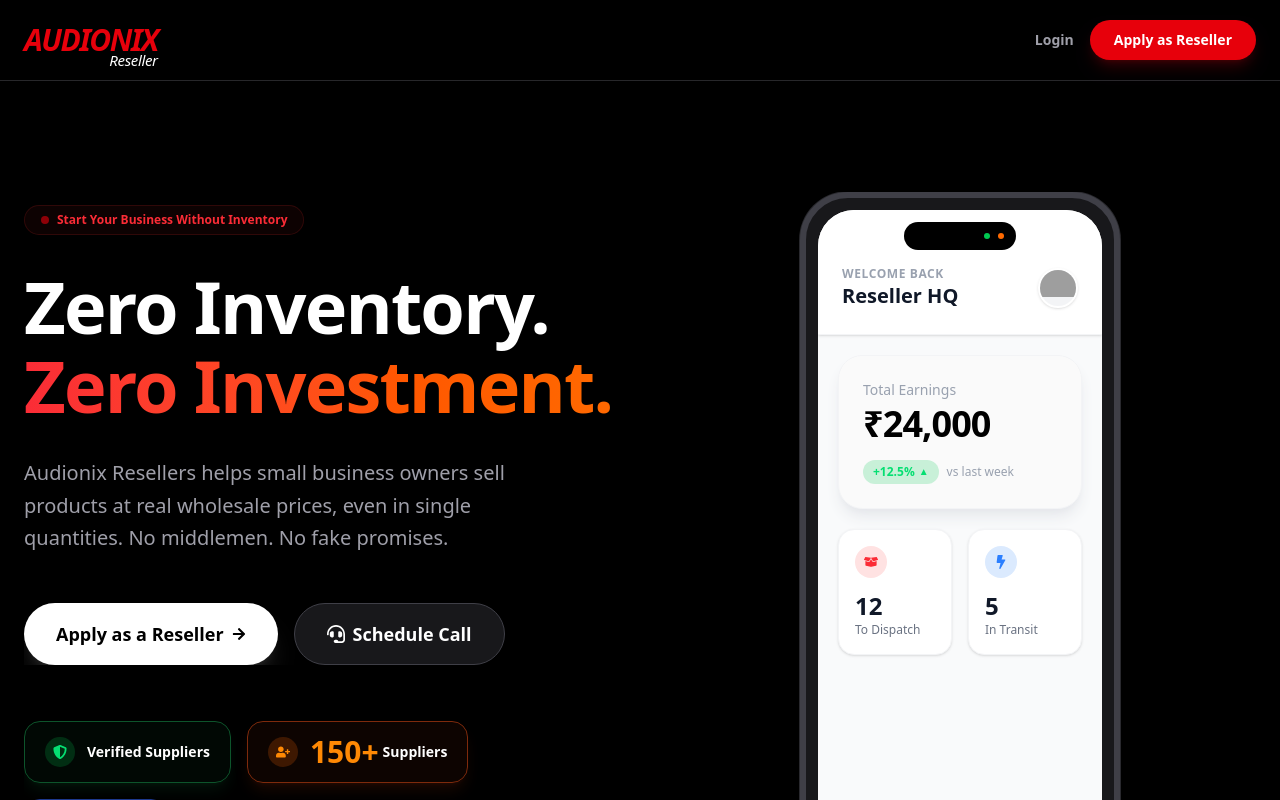
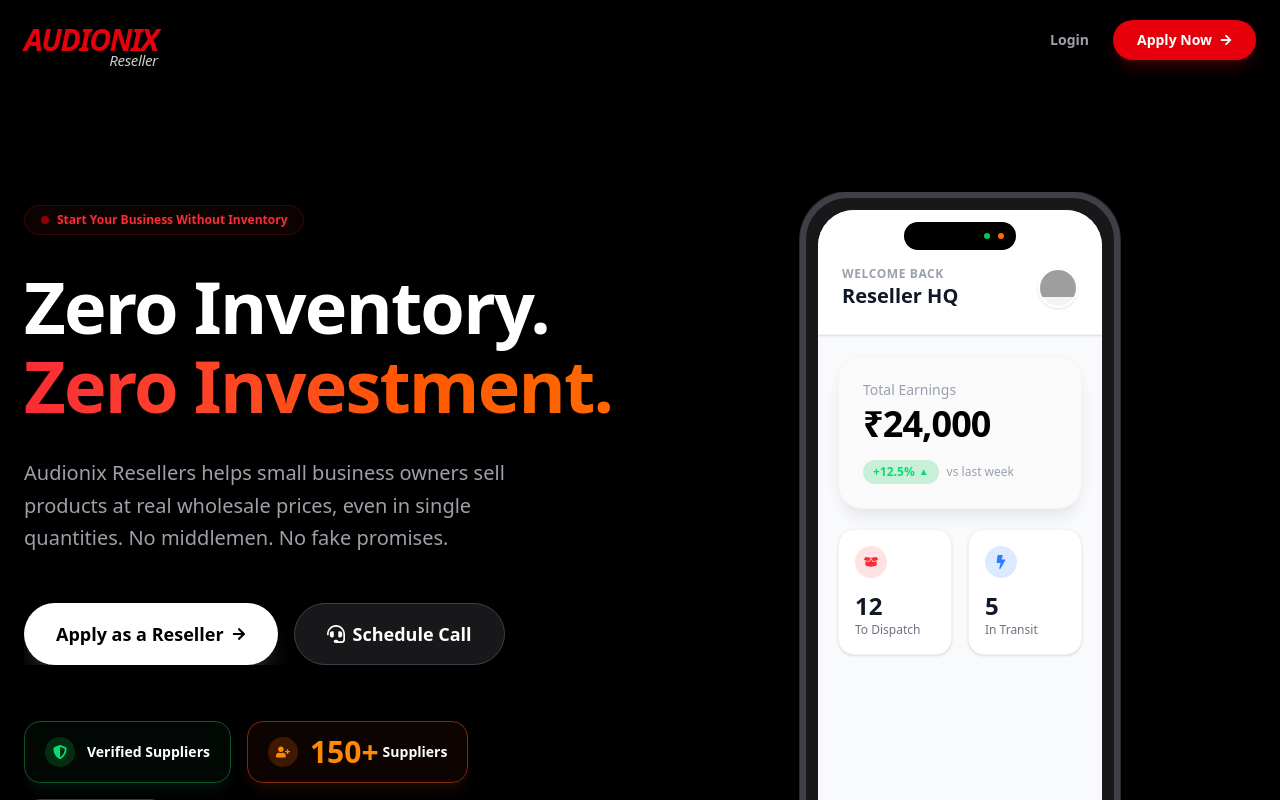
Before and after one commit to Avinashpasham07/AUDIONIX-Reseller, a React (Vite) app in the folder frontend/: page / in a window 1280 px wide. Shown: the top 800 px of the page. Built offline with nearby package versions, Linux system fonts and the light colour scheme; no server answers; grey boxes are pictures that could not be loaded.

Commit message:
fix: Make Dashboard Navbar sticky/fixed

```diff
--- a/frontend/src/components/MainLayout.jsx
+++ b/frontend/src/components/MainLayout.jsx
@@ -54,7 +54,7 @@
                 <Navbar />
 
                 {/* Content Area */}
-                <main className="flex-1 p-4 pb-24 md:p-8 md:pb-8 max-w-full">
+                <main className="flex-1 p-4 pt-20 pb-24 md:p-8 md:pt-24 md:pb-8 max-w-full">
                     {children}
                 </main>
 
--- a/frontend/src/components/Navbar.jsx
+++ b/frontend/src/components/Navbar.jsx
@@ -111,7 +111,7 @@
     };
 
     return (
-        <div className="sticky top-0 z-50 bg-zinc-950/80 backdrop-blur-md border-b border-zinc-900 px-4 py-3 md:px-8 min-h-[var(--header-height)] flex flex-row items-center justify-between gap-0 transition-all duration-300">
+        <div className="fixed top-0 right-0 left-0 md:left-[72px] z-40 bg-zinc-950/90 backdrop-blur-md border-b border-zinc-900 px-4 py-3 md:px-8 min-h-[var(--header-height)] flex flex-row items-center justify-between gap-0 transition-all duration-300">
             {/* Logo Section */}
             <div>
                 <Link to="/" className="inline-block relative no-underline group">
@@ -149,7 +149,7 @@
 
                     {/* Dropdown */}
                     {showDropdown && (
-                        <div className="absolute right-0 mt-2 w-80 bg-zinc-900 border border-zinc-800 rounded-xl shadow-2xl overflow-hidden z-50 animate-in fade-in zoom-in-95 duration-200">
+                        <div className="fixed left-4 right-4 top-[70px] md:absolute md:left-auto md:right-0 md:top-full md:mt-2 md:w-80 bg-zinc-900 border border-zinc-800 rounded-xl shadow-2xl overflow-hidden z-50 animate-in fade-in zoom-in-95 duration-200">
                             <div className="p-3 border-b border-zinc-800 font-bold text-zinc-200 text-sm flex justify-between items-center bg-zinc-900">
                                 <span>Notifications</span>
                                 <span className="text-xs text-blue-400 cursor-pointer hover:underline" onClick={fetchNotifications}>Refresh</span>
--- a/frontend/src/pages/AdminOrders.jsx
+++ b/frontend/src/pages/AdminOrders.jsx
@@ -357,7 +357,7 @@
 
                     {/* CONTROLS: TABS & SEARCH */}
                     <div className="flex flex-col md:flex-row gap-4 justify-between items-center mb-6">
-                        <div className="flex gap-2 overflow-x-auto w-full md:w-auto pb-2 md:pb-0 scrollbar-hide">
+                        <div className="flex flex-wrap md:flex-nowrap gap-2 md:gap-0 w-full md:w-auto pb-0 md:pb-0 scrollbar-hide">
                             {[
                                 { id: 'all', label: 'All Orders' },
                                 { id: 'pending_shipping_calc', label: 'Add Shipping' },
@@ -369,7 +369,7 @@
                                 <button
                                     key={tab.id}
                                     onClick={() => setActiveTab(tab.id)}
-                                    className={`px-4 py-2 rounded-full border text-sm font-medium whitespace-nowrap transition-colors ${activeTab === tab.id
+                                    className={`flex-1 md:flex-none px-4 py-2 rounded-xl md:rounded-full border text-sm font-medium whitespace-nowrap transition-colors text-center ${activeTab === tab.id
                                         ? 'border-red-600 bg-red-600 text-white'
                                         : 'border-zinc-700 bg-zinc-900 text-zinc-400 hover:text-white'
                                         }`}
--- a/frontend/src/pages/LandingPage.jsx
+++ b/frontend/src/pages/LandingPage.jsx
@@ -1,10 +1,11 @@
 
-import React, { useState, useContext } from 'react';
-import { Link, useNavigate } from 'react-router-dom';
+import React, { useState, useContext, useEffect } from 'react';
+import { Link, useNavigate, useLocation } from 'react-router-dom';
 import {
     FaBolt, FaShieldAlt, FaChartLine, FaBoxOpen, FaUserPlus, FaArrowRight, FaIdCard,
     FaCheckCircle, FaUsers, FaGlobeAsia, FaHandshake, FaLaptopCode, FaShippingFast,
-    FaBullhorn, FaMoneyBillWave, FaSearchDollar, FaPlus, FaMinus, FaHeadset
+    FaBullhorn, FaMoneyBillWave, FaSearchDollar, FaPlus, FaMinus, FaHeadset,
+    FaBars, FaTimes
 } from 'react-icons/fa';
 import AuthContext from '../context/AuthContext';
 import Footer from '../components/Footer';
@@ -13,10 +14,9 @@
 import Reveal from '../components/Reveal';
 
 const Counter = ({ end, duration = 2000 }) => {
-    // ... code truncated for brevity, assume Counter is unchanged ...
     const [count, setCount] = useState(0);
 
-    React.useEffect(() => {
+    useEffect(() => {
         let startTime;
         let animationFrame;
 
@@ -45,38 +45,92 @@
     const navigate = useNavigate();
     const [openFaq, setOpenFaq] = useState(null);
     const [showMeetingModal, setShowMeetingModal] = useState(false);
+    const [mobileMenuOpen, setMobileMenuOpen] = useState(false);
+    const [scrolled, setScrolled] = useState(false);
+
+    // Handle scroll effect for navbar
+    useEffect(() => {
+        const handleScroll = () => {
+            setScrolled(window.scrollY > 50);
+        };
+        window.addEventListener('scroll', handleScroll);
+        return () => window.removeEventListener('scroll', handleScroll);
+    }, []);
 
     const handleScheduleClick = (e) => {
         e.preventDefault();
         setShowMeetingModal(true);
+        setMobileMenuOpen(false);
     };
 
     return (
-        <div className="min-h-screen bg-black text-white font-sans selection:bg-red-900 selection:text-white">
+        <div className="min-h-screen bg-black text-white font-sans selection:bg-red-900 selection:text-white overflow-x-hidden">
             {/* Navbar */}
-            <nav className="fixed top-0 left-0 right-0 z-50 bg-black/80 backdrop-blur-md border-b border-zinc-800">
-                <div className="max-w-7xl mx-auto px-6 h-20 flex items-center justify-between">
-                    <div className="flex items-center gap-2">
-                        <Link to="/" className="inline-block relative">
-                            <div className="text-3xl font-black italic text-bold tracking-tighter text-red-600 leading-none">AUDIONIX</div>
-                            <span className="absolute -bottom-4 italic right-0 text-white tracking-tight text-[15px] font-normal">Reseller</span>
+            <nav className={`fixed top-0 left-0 right-0 z-50 transition-all duration-300 ${scrolled ? 'bg-black/90 backdrop-blur-xl border-b border-zinc-800 shadow-lg py-3' : 'bg-transparent py-5'}`}>
+                <div className="max-w-7xl mx-auto px-6 flex items-center justify-between">
+                    <div className="flex items-center gap-2 z-50">
+                        <Link to="/" className="inline-block relative group" onClick={() => setMobileMenuOpen(false)}>
+                            <div className="text-2xl md:text-3xl font-black italic text-bold tracking-tighter text-red-600 leading-none transition-transform group-hover:scale-105">AUDIONIX</div>
+                            <span className="absolute -bottom-3 md:-bottom-4 italic right-0 text-white tracking-tight text-[12px] md:text-[15px] font-normal opacity-80">Reseller</span>
                         </Link>
                     </div>
-                    <div className="flex items-center gap-4">
+
+                    {/* Desktop Menu */}
+                    <div className="hidden md:flex items-center gap-6">
+                        {!user && (
+                            <Link to="/login" className="text-zinc-400 font-bold text-sm hover:text-white transition-colors relative after:content-[''] after:absolute after:w-0 after:h-0.5 after:bg-red-600 after:left-0 after:-bottom-1 after:transition-all hover:after:w-full">
+                                Login
+                            </Link>
+                        )}
                         {user ? (
-                            <Link to="/dashboard" className="bg-white text-black px-6 py-2.5 rounded-full font-bold text-sm hover:bg-zinc-200 transition shadow-lg shadow-white/10">
+                            <Link to="/dashboard" className="bg-white text-black px-6 py-2.5 rounded-full font-bold text-sm hover:bg-zinc-200 transition-all shadow-lg shadow-white/10 hover:shadow-white/20 active:scale-95 transform hover:-translate-y-0.5">
                                 Go to Dashboard
                             </Link>
                         ) : (
-                            <>
-                                <Link to="/login" className="text-zinc-400 font-bold text-sm hover:text-white transition hidden md:block">
-                                    Login
+                            <Link to="/register" className="bg-red-600 text-white px-6 py-2.5 rounded-full font-bold text-sm hover:bg-red-700 transition-all shadow-lg shadow-red-600/20 hover:shadow-red-600/40 active:scale-95 flex items-center gap-2 group transform hover:-translate-y-0.5">
+                                Apply Now <FaArrowRight className="group-hover:translate-x-1 transition-transform" size={12} />
+                            </Link>
+                        )}
+                    </div>
+
+                    {/* Mobile Toggle */}
+                    <button
+                        className="md:hidden z-50 w-11 h-11 flex items-center justify-center rounded-full bg-zinc-900 border border-zinc-800 text-white active:scale-90 transition-all hover:bg-zinc-800 shadow-lg shadow-black/50"
+                        onClick={() => setMobileMenuOpen(!mobileMenuOpen)}
+                    >
+                        {mobileMenuOpen ? <FaTimes size={22} className="text-red-500" /> : <FaBars size={22} />}
+                    </button>
+
+                    {/* Mobile Menu Dropdown */}
+                    <div className={`absolute top-full left-0 w-full bg-zinc-950 border-b border-zinc-800 shadow-2xl transition-all duration-300 ease-in-out md:hidden flex flex-col overflow-hidden ${mobileMenuOpen ? 'max-h-[400px] opacity-100 py-6' : 'max-h-0 opacity-0 py-0'}`}>
+                        <div className="flex flex-col gap-4 px-6">
+                            {user ? (
+                                <Link
+                                    to="/dashboard"
+                                    onClick={() => setMobileMenuOpen(false)}
+                                    className="w-full bg-white text-black py-3 rounded-xl font-bold text-center shadow-lg active:scale-[0.98] transition-transform"
+                                >
+                                    Dashboard
                                 </Link>
-                                <Link to="/register" className="bg-red-600 text-white px-6 py-2.5 rounded-full font-bold text-sm hover:bg-red-700 transition shadow-lg shadow-red-600/20">
-                                    Apply as Reseller
-                                </Link>
-                            </>
-                        )}
+                            ) : (
+                                <>
+                                    <Link
+                                        to="/login"
+                                        onClick={() => setMobileMenuOpen(false)}
+                                        className="w-full bg-zinc-900 border border-zinc-800 text-white py-3 rounded-xl font-bold text-center active:scale-[0.98] transition-all hover:bg-zinc-800"
+                                    >
+                                        Log In
+                                    </Link>
+                                    <Link
+                                        to="/register"
+                                        onClick={() => setMobileMenuOpen(false)}
+                                        className="w-full bg-red-600 text-white py-3 rounded-xl font-bold text-center shadow-lg shadow-red-900/20 active:scale-[0.98] transition-all"
+                                    >
+                                        Apply Now
+                                    </Link>
+                                </>
+                            )}
+                        </div>
                     </div>
                 </div>
             </nav>
--- a/frontend/src/pages/Orders.jsx
+++ b/frontend/src/pages/Orders.jsx
@@ -189,12 +189,12 @@
                         </button>
 
                         {/* Premium Filter Tabs */}
-                        <div className="flex p-1.5 bg-zinc-900/50 backdrop-blur-md rounded-2xl border border-zinc-800/50 overflow-x-auto max-w-full no-scrollbar shadow-inner">
+                        <div className="flex flex-wrap md:flex-nowrap gap-2 md:gap-0 p-1.5 bg-zinc-900/50 backdrop-blur-md rounded-2xl border border-zinc-800/50 w-full md:w-auto overflow-visible md:overflow-x-auto no-scrollbar shadow-inner">
                             {['all', 'pending', 'shipped', 'delivered', 'cancelled'].map((status) => (
                                 <button
                                     key={status}
                                     onClick={() => handleFilterChange(status)}
-                                    className={`px-5 py-2.5 rounded-xl text-sm font-bold capitalize transition-all duration-300 whitespace-nowrap ${filterStatus === status
+                                    className={`flex-1 md:flex-none px-4 py-2.5 rounded-xl text-sm font-bold capitalize transition-all duration-300 whitespace-nowrap text-center ${filterStatus === status
                                         ? 'bg-zinc-800 text-white shadow-lg shadow-black/20 ring-1 ring-white/10'
                                         : 'text-zinc-500 hover:text-zinc-300 hover:bg-zinc-800/50'}`}
                                 >
```
